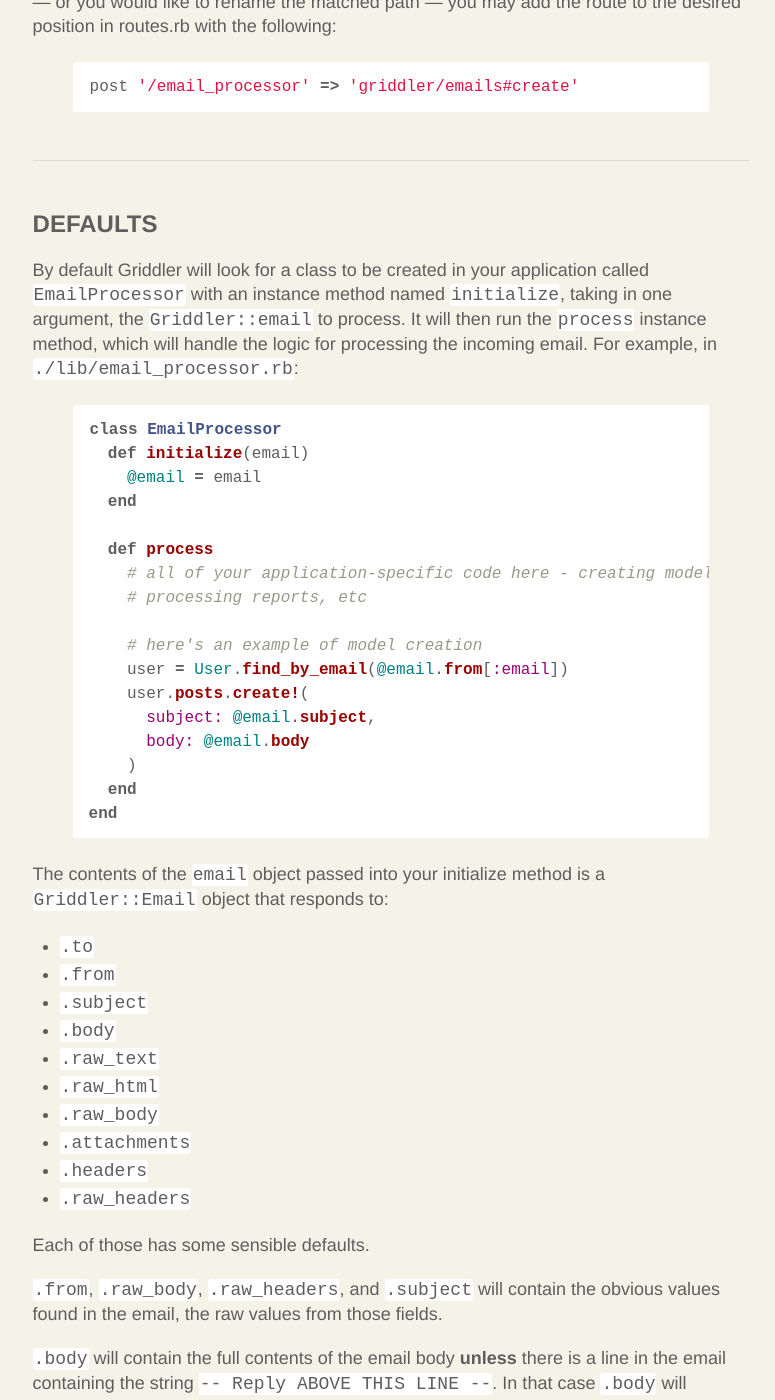
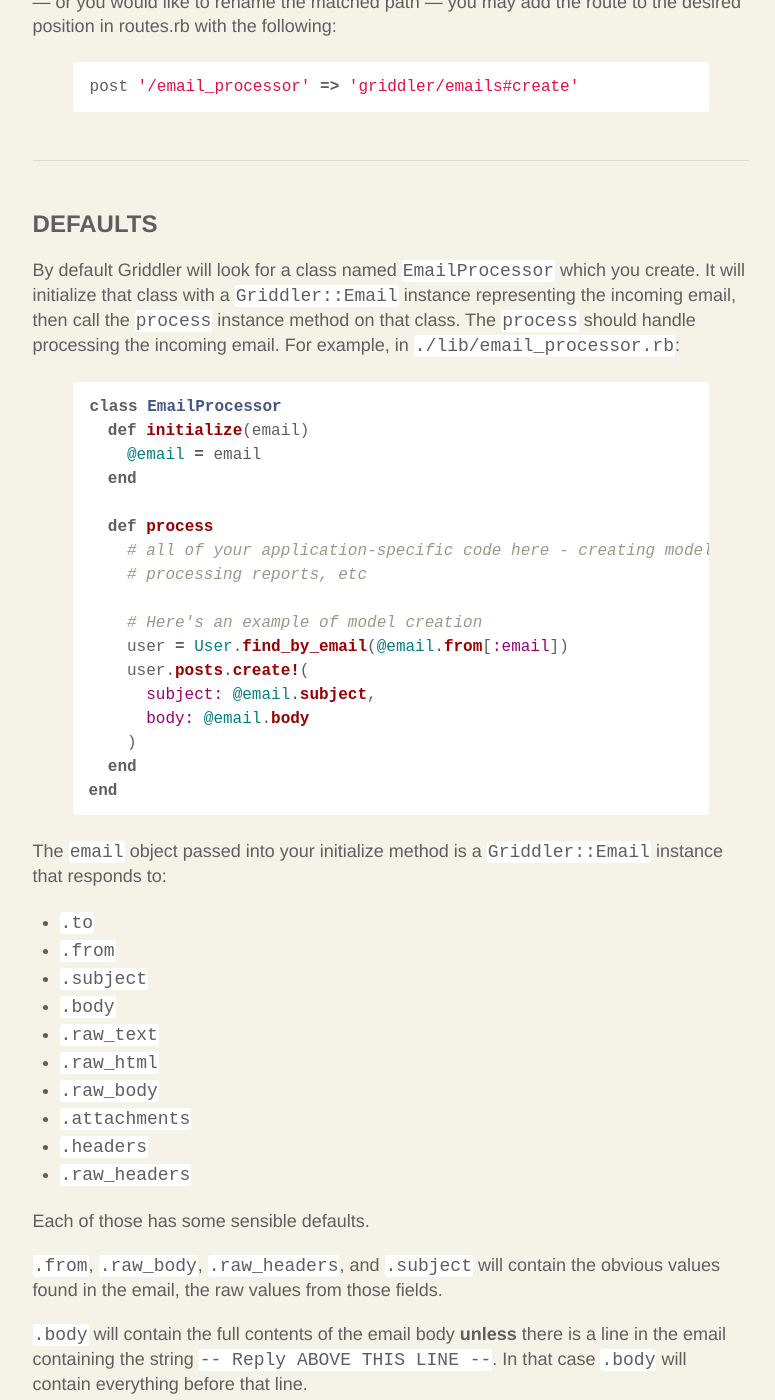
Before and after one commit to thoughtbot/griddler, a Jekyll site: the page built from index.html, in a window 1280 px wide and 1400 px high, scrolled down 1125 px. Shown: the whole window, without its empty margins (249-1024 px from the left). Built offline with Jekyll 4.4.1, drawn with Linux system fonts in a browser that asks for light colours; some of the changed text lies outside the part shown.

Commit message:
Explain the EmailProcessor some more

```diff
--- a/_includes/content.html
+++ b/_includes/content.html
@@ -39,10 +39,12 @@ post '/email_processor' => 'griddler/emails#create'
 
 <h2>Defaults</h2>
 
-<p>By default Griddler will look for a class to be created in your application
-called <code>EmailProcessor</code> with an instance method named
-<code>initialize</code>, taking in one argument, the <code>Griddler::email</code>
-to process.  It will then run the <code>process</code> instance method, which will handle the logic for processing the incoming email. For example, in <code>./lib/email_processor.rb</code>:</p>
+<p>By default Griddler will look for a class named <code>EmailProcessor</code>
+which you create. It will initialize that class with a
+<code>Griddler::Email</code> instance representing the incoming email, then call
+the <code>process</code> instance method on that class. The <code>process</code>
+should handle processing the incoming email. For example, in
+<code>./lib/email_processor.rb</code>:</p>
 
 {% highlight ruby %}
 class EmailProcessor
@@ -54,7 +56,7 @@ class EmailProcessor
     # all of your application-specific code here - creating models,
     # processing reports, etc
 
-    # here's an example of model creation
+    # Here's an example of model creation
     user = User.find_by_email(@email.from[:email])
     user.posts.create!(
       subject: @email.subject,
@@ -64,8 +66,8 @@ class EmailProcessor
 end
 {% endhighlight %}
 
-<p>The contents of the <code>email</code> object passed into your initialize method
-is a <code>Griddler::Email</code> object that responds to:</p>
+<p>The <code>email</code> object passed into your initialize method is a
+<code>Griddler::Email</code> instance that responds to:</p>
 
 <ul>
 <li><code>.to</code></li>
@@ -105,7 +107,7 @@ are shown below with sample overrides following. In <code>config/initializer/gri
 {% highlight ruby %}
 Griddler.configure do |config|
   config.processor_class = EmailProcessor # MyEmailProcessor
-  config.processor_method = :process
+  config.processor_method = :process # The `process` part of MyEmailProcessor.new(email).process
   config.reply_delimiter = '-- REPLY ABOVE THIS LINE --'
   config.email_service = :sendgrid
 end
```
